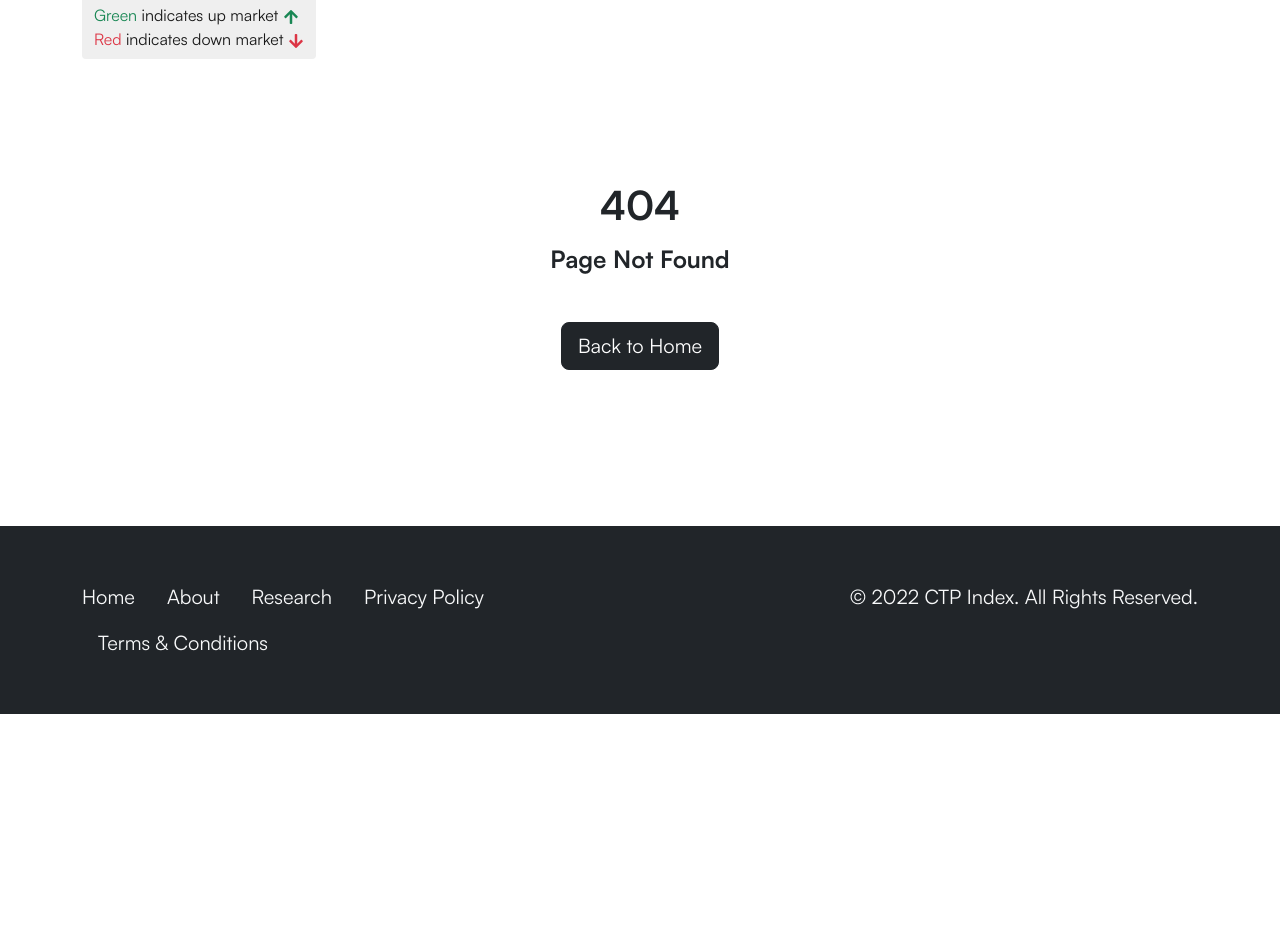
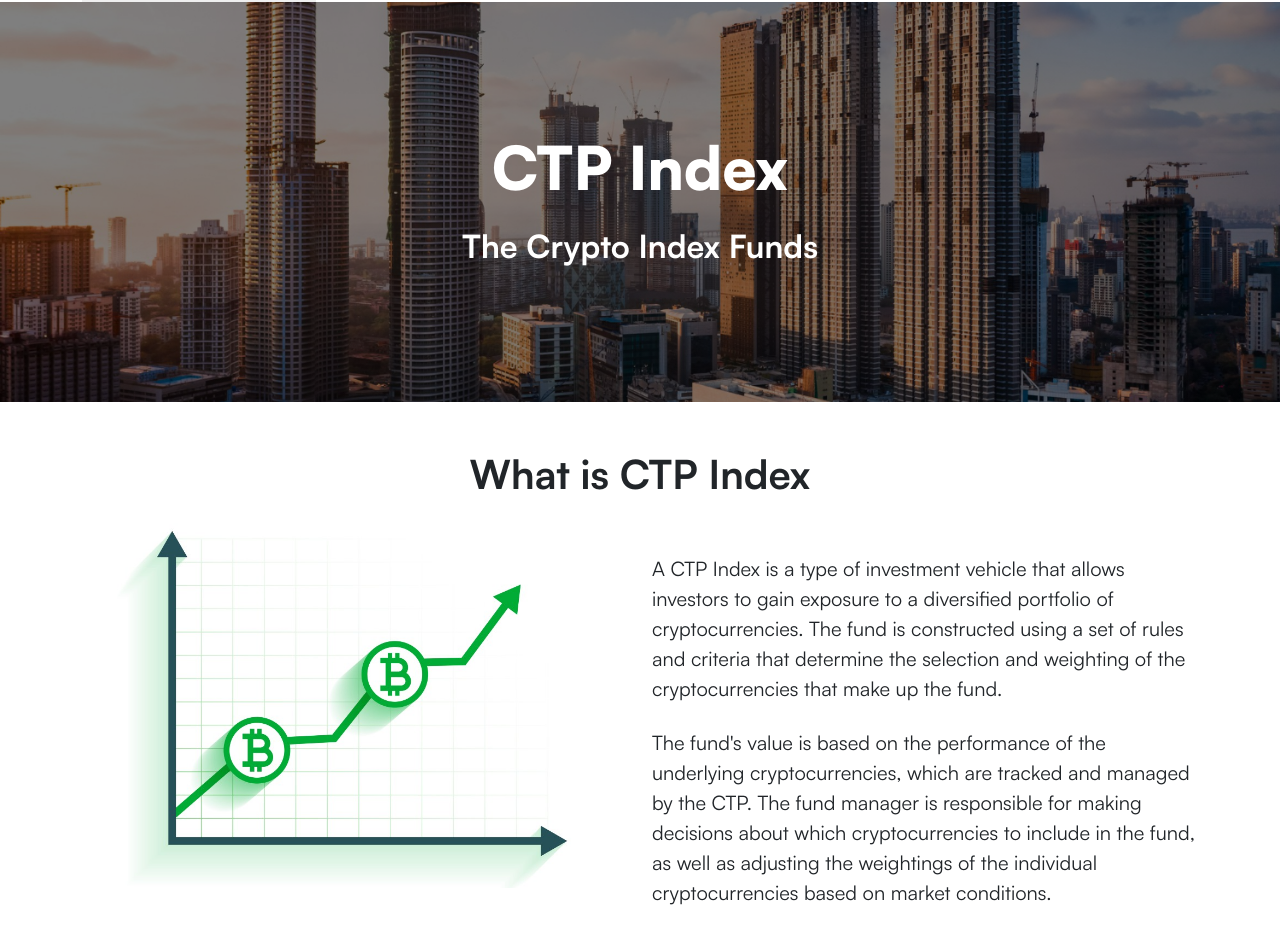
Before and after one commit to bl0xchain/ctp, a React (Create React App) app in the folder frontend/: page /about in a window 1280 px wide. Shown: the part 77-1029 px from the top of the page. Before the commit the page ends 800 px from the top, so only its background shows below. Built offline with nearby package versions, Linux system fonts and the light colour scheme.

Commit message:
adding about page

```diff
--- a/frontend/src/App.js
+++ b/frontend/src/App.js
@@ -3,6 +3,7 @@ import { BrowserRouter as Router, Routes, Route } from 'react-router-dom'
 import Footer from './components/Footer';
 import Header from './components/Header';
 import NotFound from './components/NotFound';
+import About from './pages/about';
 import Currency from './pages/currency';
 import Home from './pages/home';
 
@@ -17,6 +18,7 @@ function App() {
                     <Header logoColor={logoColor} />
                     <Routes>
                         <Route path='/' element={<Home setLogoColor={setLogoColor} />} />
+                        <Route path='/about' element={<About />} />
                         <Route path='/currency/:id' element={<Currency />} />
                         <Route path="*" element={<NotFound />} />
                     </Routes>
--- a/frontend/src/components/Header.jsx
+++ b/frontend/src/components/Header.jsx
@@ -14,7 +14,7 @@ const Header = ({ logoColor }) => {
     }, []);
 
     return (
-        <header className="mb-4">
+        <header className="mb-0">
             <Navbar variant="light" className="ff-satoshi">
                 <Container>
                     <Link to="/" className="navbar-brand">
--- a/frontend/src/index.css
+++ b/frontend/src/index.css
@@ -226,3 +226,36 @@ h1, h2, h3, h4, h5, h6 {
 .g2-tooltip-value, .g2-tooltip-name, .g2-tooltip-title {
   font-size: 18px;
 }
+
+/* About */
+.about-banner {
+  position: relative;
+  background-image: linear-gradient(0deg, rgba(0, 0, 0, 0.5), rgba(0, 0, 0, 0.5)), url('./images/skyscrapers-construction.jpg');
+  min-height: 400px;
+  background-position: center;
+  background-size: cover;
+  display: flex;
+  align-items: center;
+  justify-content: center;
+  text-align: center;
+}
+
+/* .about-banner:after {
+  content: '';
+    position: absolute;
+    top: 0;
+    right: 0;
+    bottom: 0;
+    left: 0;
+    background-color: #000000 ;
+    opacity: .6;
+} */
+
+.about-banner div {
+  color: #FFF;
+}
+
+.about-banner h1 {
+  font-family: SatoshiBlack;
+  font-size: 60px;
+}
--- /dev/null
+++ b/frontend/src/pages/about.js
@@ -0,0 +1,40 @@
+import { Col, Container, Row } from "react-bootstrap";
+import ctpImage from "../images/ctp-chart.jpg";
+
+const About = () => {
+    return (
+        <>
+            <div className="about-banner">
+                <div>
+                    <h1 className="mb-4">CTP Index</h1>
+                    <h2>The Crypto Index Funds</h2>
+                </div>
+            </div>
+            <Container className="py-5">
+                <h1 className="text-center">What is CTP Index</h1>
+                <Row>
+                    <Col>
+                        <img className="img-fluid" src={ctpImage} alt="" />
+                    </Col>
+                    <Col>
+                        <div className="mt-5">
+                        A CTP Index is a type of investment vehicle that allows investors to gain exposure to a diversified portfolio of cryptocurrencies. The fund is constructed using a set of rules and criteria that determine the selection and weighting of the cryptocurrencies that make up the fund.
+                        </div>
+                        <div className="mt-4">
+                        The fund's value is based on the performance of the underlying cryptocurrencies, which are tracked and managed by the CTP. The fund manager is responsible for making decisions about which cryptocurrencies to include in the fund, as well as adjusting the weightings of the individual cryptocurrencies based on market conditions.
+                        </div>
+                    </Col>
+                </Row>
+            </Container>
+            <div className="bg-light">
+                <Container className="py-5">
+                    <h2 className="mb-4">Investors can mint CTP10 or CTP50, much like they would with a traditional stock or mutual fund. </h2>
+                    <p className="mb-4">One of the main benefits of a CTP10 or CTP50 is that it allows investors to gain exposure to a diverse range of cryptocurrencies, rather than having to pick and choose individual coins. This can help to mitigate risk and provide a more stable investment opportunity. Additionally, index funds generally have lower management fees than actively managed funds, making them more cost-efficient for investors.</p>
+                    <p>Overall, a crypto index fund is a useful tool for investors looking to gain exposure to the cryptocurrency market, without the need for extensive research and analysis of individual</p>
+                </Container>
+            </div>
+        </>
+    )
+}
+
+export default About;
```
Also changed, not shown: frontend/src/images/ctp-chart.jpg (added), frontend/src/images/skyscrapers-construction.jpg (added), 14 other files (tests, documents, lock files or other folders).
